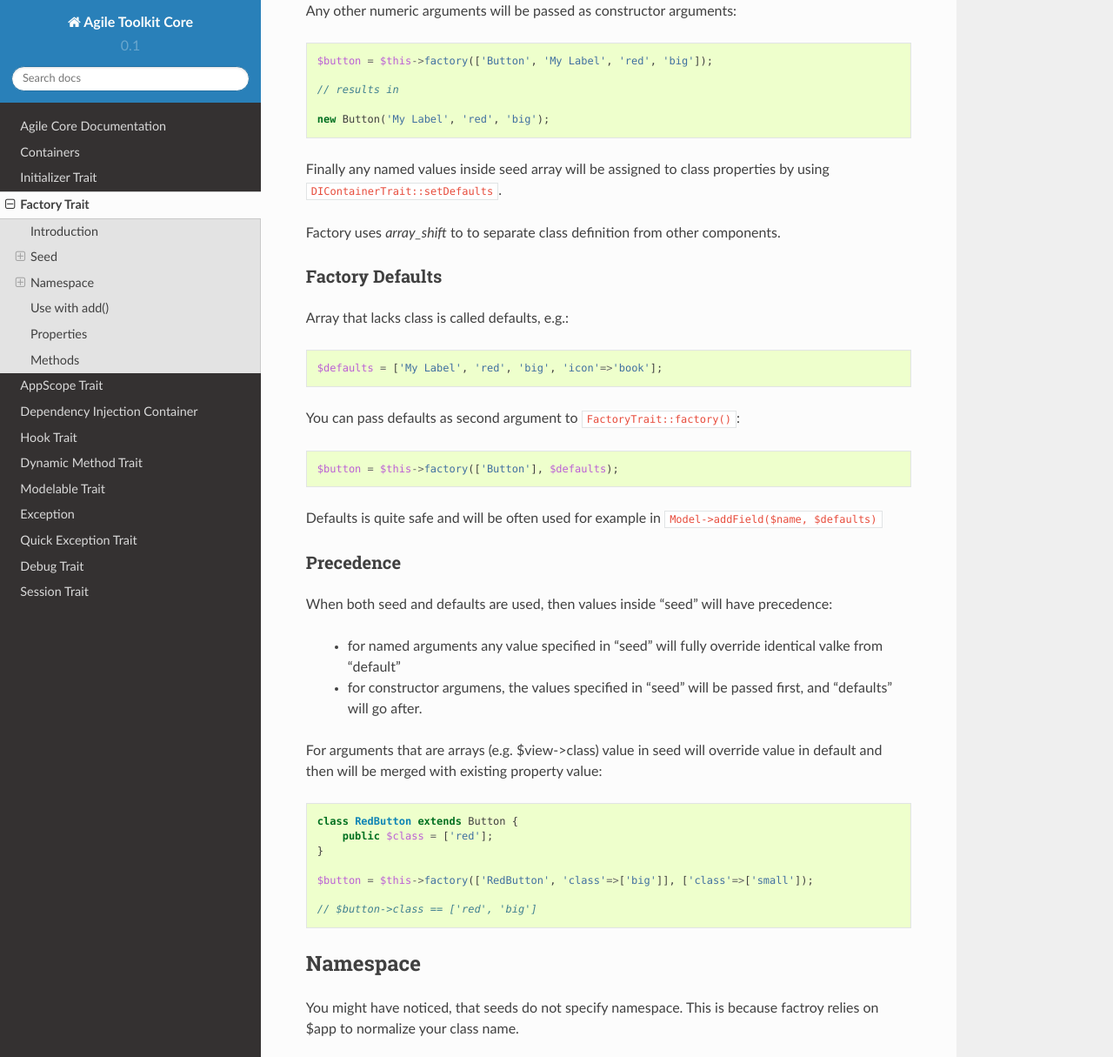
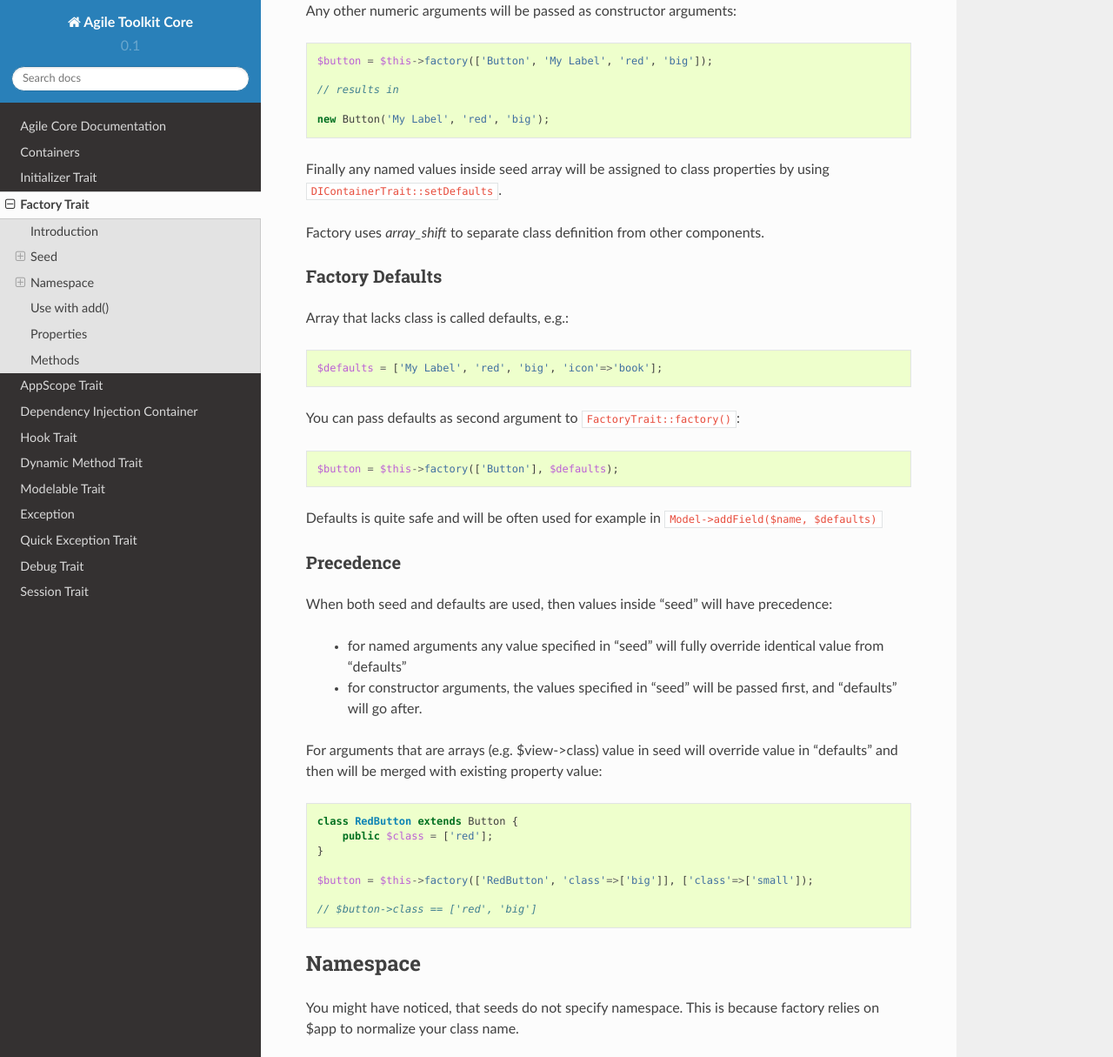
Before and after one commit to atk4/core, a Sphinx documentation site: the page built from docs/factory.rst, in a window 1280 px wide and 1400 px high, scrolled down 1381 px, cut to the strip 0-1215 px from the top of the window. Shown: the whole strip at 87% size. Built offline with Sphinx 7.4.7 and the Read the Docs theme 2.0.0, drawn with Linux system fonts in a browser that asks for light colours; cross-references to code outside the pages are shown as plain code; some of the changed text lies outside the part shown.

Commit message:
few typos

```diff
--- a/docs/factory.rst
+++ b/docs/factory.rst
@@ -13,7 +13,8 @@ names. It also contains method for class name normalization.
 .. php:method:: factory($seed, $defaults = [])
 
 Creates and returns new object. If object is passed as $seed parameter,
-then same object is returned.
+then same object is returned, but you can change some properties of this object by using
+$defaults array.
 
 Seed
 ====
@@ -59,7 +60,7 @@ Any other numeric arguments will be passed as constructor arguments::
 Finally any named values inside seed array will be assigned to class properties by using
 :php:meth:`DIContainerTrait::setDefaults`.
 
-Factory uses `array_shift` to to separate class definition from other components.
+Factory uses `array_shift` to separate class definition from other components.
 
 Factory Defaults
 ----------------
@@ -79,10 +80,10 @@ Precedence
 
 When both seed and defaults are used, then values inside "seed" will have precedence:
 
- - for named arguments any value specified in "seed" will fully override identical valke from "default"
- - for constructor argumens, the values specified in "seed" will be passed first, and "defaults" will go after.
+ - for named arguments any value specified in "seed" will fully override identical value from "defaults"
+ - for constructor arguments, the values specified in "seed" will be passed first, and "defaults" will go after.
 
-For arguments that are arrays (e.g. $view->class) value in seed will override value in default and then will
+For arguments that are arrays (e.g. $view->class) value in seed will override value in "defaults" and then will
 be merged with existing property value::
 
     class RedButton extends Button {
@@ -96,7 +97,7 @@ be merged with existing property value::
 Namespace
 =========
 
-You might have noticed, that seeds do not specify namespace. This is because factroy relies on $app
+You might have noticed, that seeds do not specify namespace. This is because factory relies on $app
 to normalize your class name.
 
 .. php:method:: normalizeClassName($name, $prefix = null)
```
Also changed, not shown: other parts of docs/factory.rst (+2 -2 lines), 1 other file.
